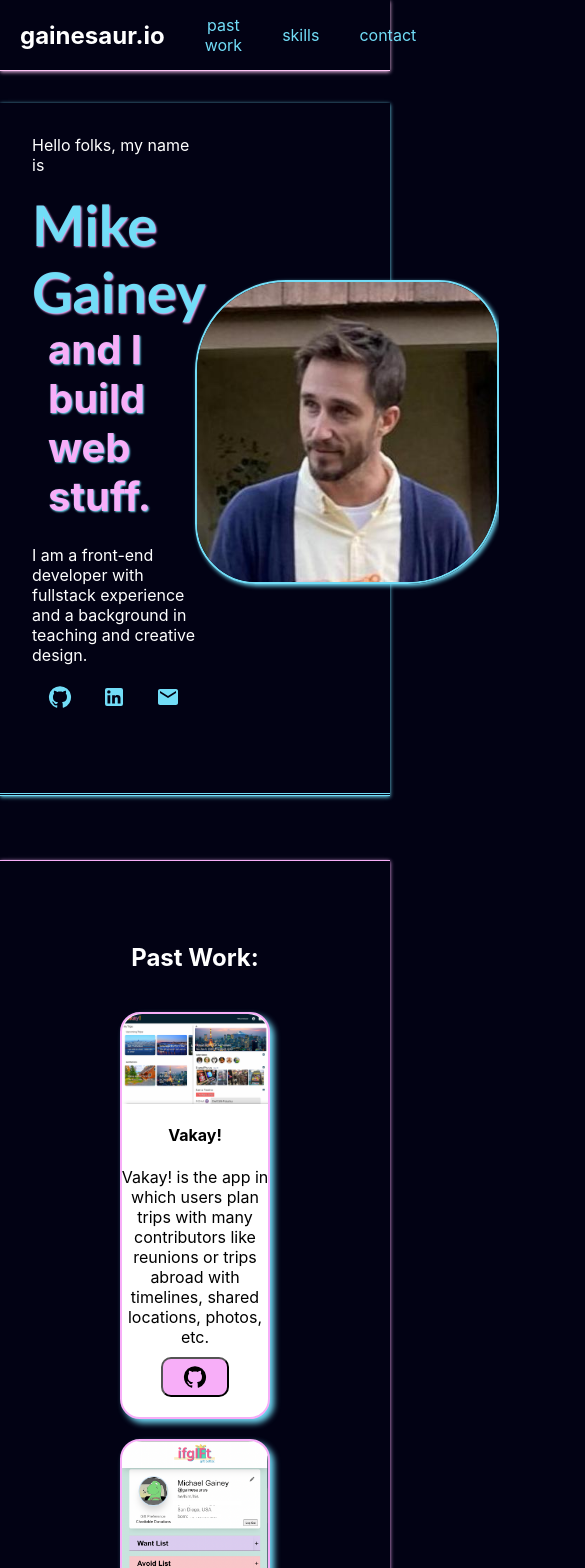
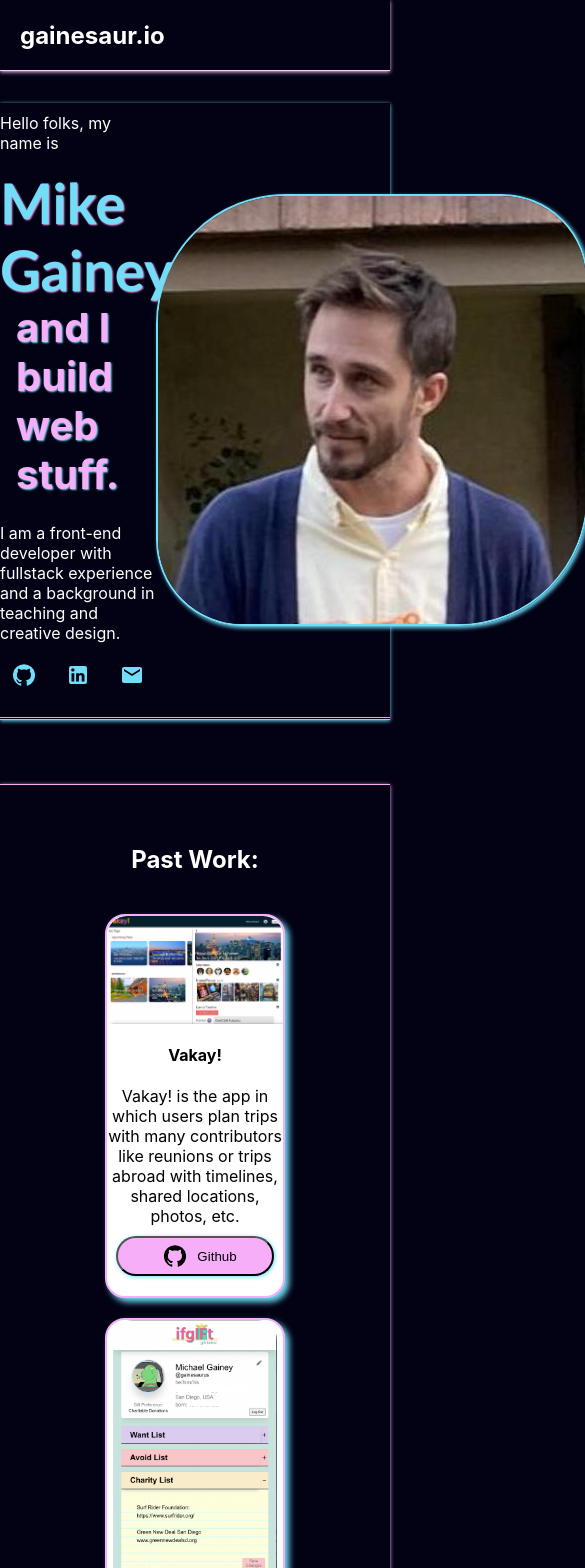
Before and after one commit to gainesaurus/portfolio, a React (Create React App) app: page / in a window 390 px wide. Shown: the top 1568 px of the page, 585 px wide, since content can reach past the window. Built offline with nearby package versions, Linux system fonts and the light colour scheme.

Commit message:
styling and responsiveness pass

```diff
--- a/src/App.css
+++ b/src/App.css
@@ -3,8 +3,9 @@
 }
 
 section {
-  width: calc(100%-4rem);
-  padding: 2rem 2rem 4rem 2rem;
+  width: 100%;
+  min-width: 320px;
+  padding: 10px 0 10px 0;
   margin-bottom: 4rem;
 }
 
--- a/src/Components/About.module.css
+++ b/src/Components/About.module.css
@@ -6,19 +6,22 @@
   align-items: center;
   justify-content: space-evenly;
   margin-top: 2rem;
+  width: 100%;
 }
 
 .headshot {
+  display: flex;
   border: 2px solid var(--about);
   box-shadow: 2px 2px 4px var(--about);
   border-radius: 30% 20%;
-  height: 300px;
+  width: 40% auto;
+  max-height: 500px;
 }
 
 .description {
   display: flex;
   flex-direction: column;
-  width: 50%;
+  width: 40%;
   text-align: start;
 }
 
@@ -49,5 +52,4 @@
 .icon {
   display: flex;
   margin: 10px;
-
 }
--- a/src/Components/Contact.module.css
+++ b/src/Components/Contact.module.css
@@ -6,6 +6,7 @@
   border-top: 1px solid var(--contact);
   border-bottom: 3px double var(--contact);
   box-shadow: 0 1px 4px var(--contact);
+  width: 100%;
 }
 
 .heading {
--- a/src/Components/Navbar.module.css
+++ b/src/Components/Navbar.module.css
@@ -14,7 +14,13 @@
   top: 0;
 }
 
-.links {
+.links, .navTitle {
   display: flex;
   margin: 20px;
 }
+
+@media only screen and (max-width: 500px) {
+  .links {
+    visibility: hidden;
+  }
+}
--- a/src/Components/Navbar.tsx
+++ b/src/Components/Navbar.tsx
@@ -3,7 +3,7 @@ import styles from './Navbar.module.css';
 const Navbar = () => {
   return (
     <header className={styles.container}>
-      <h2 className={styles.links}>gainesaur.io</h2>
+      <h2 className={styles.navTitle}>gainesaur.io</h2>
       <a href="#projects" className={styles.links}>past work</a>
       <a href="#skills" className={styles.links}>skills</a>
       <a href="#contact" className={styles.links}>contact</a>
--- a/src/Components/ProjectList.module.css
+++ b/src/Components/ProjectList.module.css
@@ -6,6 +6,7 @@
   border-top: 1px solid var(--projects);
   border-bottom: 3px double var(--projects);
   box-shadow: 0 1px 4px var(--projects);
+  width: 100%;
 }
 
 .heading {
@@ -24,7 +25,7 @@
 .projectCard {
   display: flex;
   flex-direction: column;
-  justify-content: flex-start;
+  justify-content: center;
   align-items: center;
   background-color: white;
   color: black;
@@ -43,10 +44,25 @@
   border-radius: 20px 20px 0 0;
 }
 
+.projectDetails {
+  display: flex;
+  flex-direction: column;
+  justify-content: center;
+  align-items: center;
+}
+
 .gitButton {
   display: flex;
   background-color: var(--projects);
-  border-radius: 10px;
+  border-radius: 20px;
+  justify-content: center;
+  align-items: center;
+  width: 90%;
   margin: 10px;
-  padding: 6px 20px;
+  padding: 6px 16px;
+  box-shadow: 1px 1px 4px var(--about);
 }
+
+.icon {
+  margin: 0 10px;
+}
--- a/src/Components/ProjectList.tsx
+++ b/src/Components/ProjectList.tsx
@@ -13,14 +13,16 @@ const ProjectList = () => {
             src={project.image}
             className={styles.uiImage}
           />
+          <div className={styles.projectDetails}>
             <h4>{project.title}</h4>
             <p>{project.description}</p>
             <button
               className={styles.gitButton}
               title={project.gitLink}
             >
-            <GitHubIcon className={styles.icon} />
+              <GitHubIcon className={styles.icon} /><p>Github</p>
             </button>
+          </div>
         </li>)}
       </ul>
       <h2 className={styles.heading}>Side Projects &amp; Assessments:</h2>
@@ -31,8 +33,16 @@ const ProjectList = () => {
             src={project.image}
             className={styles.uiImage}
           />
+              <div className={styles.projectDetails}>
             <h4>{project.title}</h4>
             <p>{project.description}</p>
+            <button
+              className={styles.gitButton}
+              title={project.gitLink}
+            >
+              <GitHubIcon className={styles.icon} /><p>Github</p>
+            </button>
+          </div>
         </li>)}
       </ul>
     </section>
--- a/src/Components/SkillsList.module.css
+++ b/src/Components/SkillsList.module.css
@@ -6,6 +6,7 @@
   border-top: 1px solid var(--skills);
   border-bottom: 3px double var(--skills);
   box-shadow: 0 1px 4px var(--skills);
+  width: 100%;
 }
 
 .heading {
```
Lines whose indentation alone changed are shown as unchanged.
